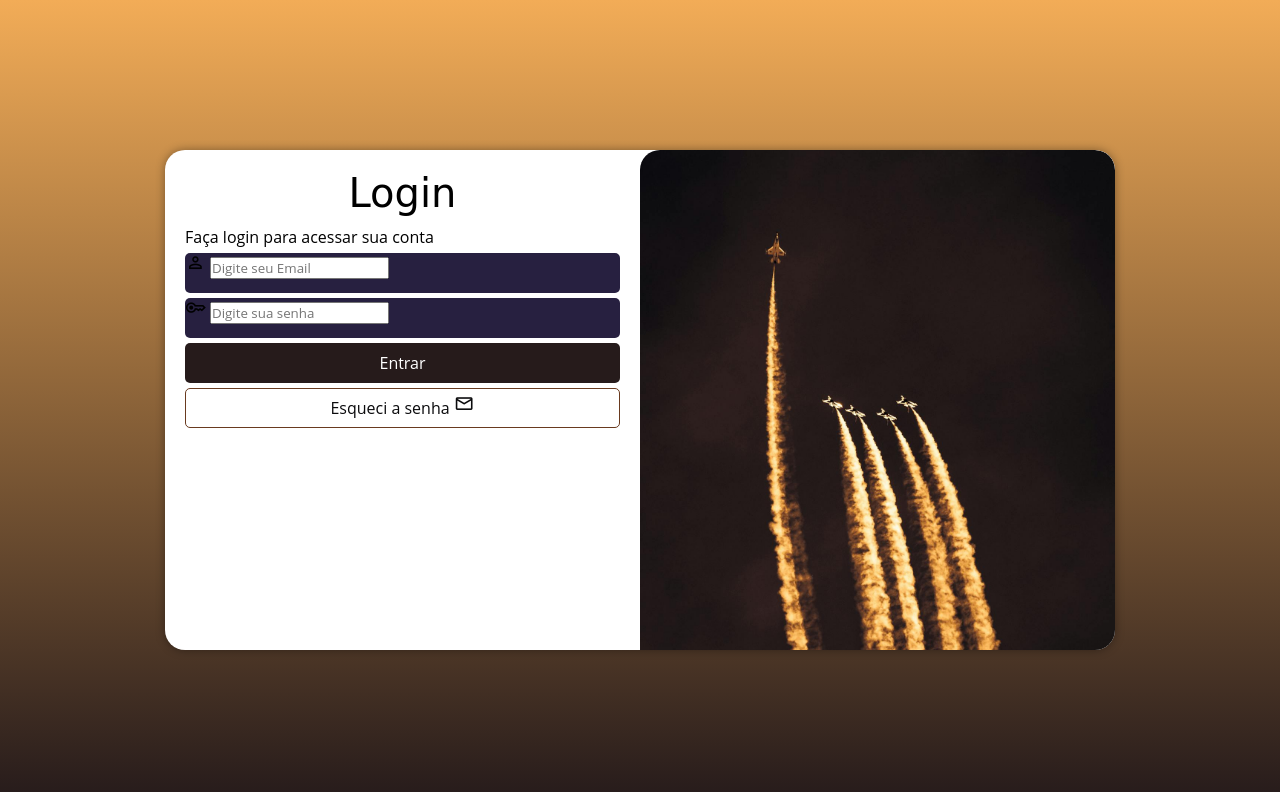
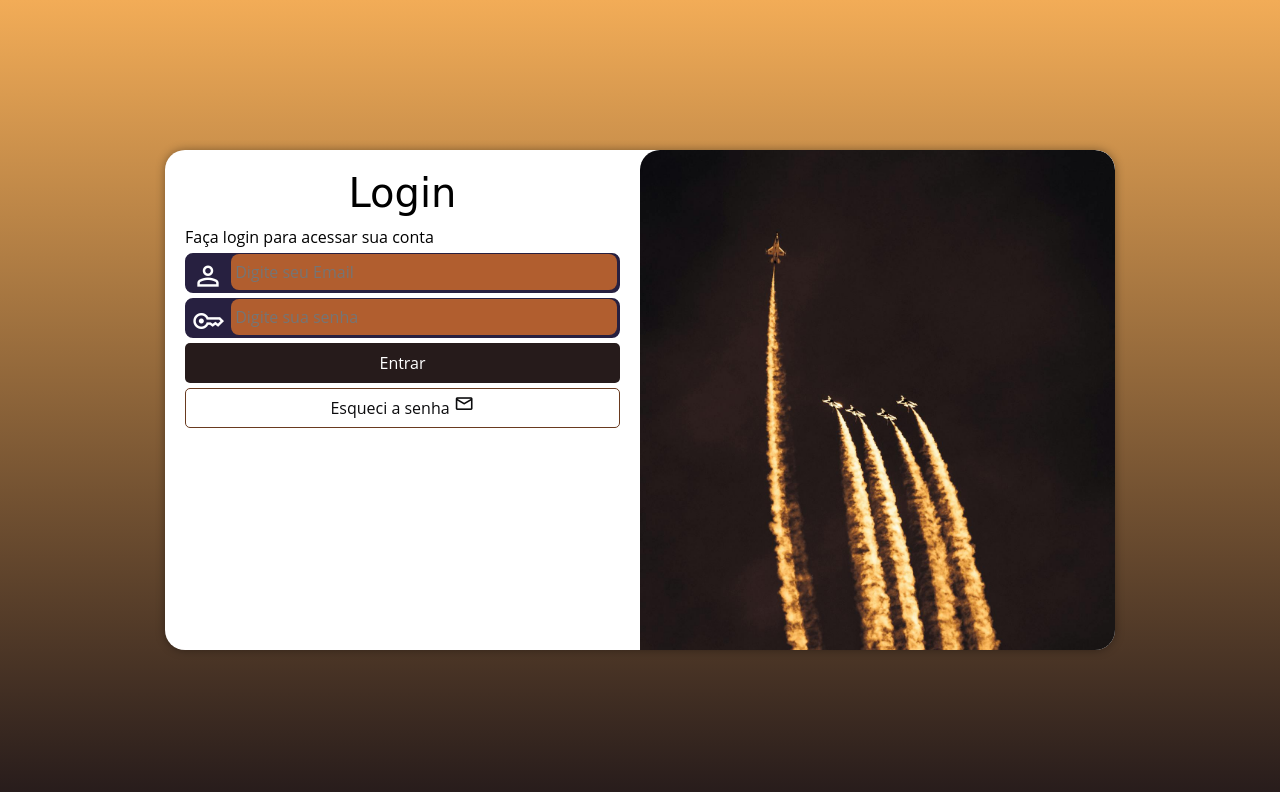
Before and after one commit to S-SILVA7DEV/projeto-login, a plain HTML site: page index.html in a window 1280 px wide. Drawn offline with nearby package versions, Linux system fonts and the light colour scheme; a web font is replaced by a local one.

Commit message:
Update style.css

```diff
--- a/estilos/style.css
+++ b/estilos/style.css
@@ -48,14 +48,13 @@ section#login {
     position: absolute; /* Centraliza o elemento na tela */
     top: 50%; /* Centraliza verticalmente */
     left: 50%; /* Centraliza horizontalmente */
-    transform: translate(-50%, -50%); /* Ajusta a posição para o centro exato */
     background-color: #ffffff;
     width: 250px;
     height: 500px;
     border-radius: 20px;
     overflow: hidden; /* Garante que o conteúdo não ultrapasse os limites do contêiner */
     box-shadow: 0px 0px 10px rgba(0, 0, 0, 0.377); /* Adiciona uma sombra suave ao redor do contêiner */
-
+    transform: translate(-50%, -50%); /* Ajusta a posição para o centro exato */
     transition: width 0.3s height 0.3s; /* Adiciona uma transição suave para mudanças de largura e altura */
     transition-timing-function: ease; /* Define a função de temporização da transição */
 
@@ -91,15 +90,37 @@ dvi#formulario > p {
 
 form > div.campo{
     background-color: var(--roxo);
+    border: 2px solid var(--roxo);
     display: block;
     width: 100%;
     height: 40px;
-    border-radius: 5px;
+    border-radius: 8px;
     margin: 5px 0px;
 }
 
 div.campo > label {
     display: none;
+}
+div.campo > span {
+    color: white;
+    font-size: 2em;
+    width: 40px;
+    padding: 5px;
+}
+
+div.campo > input {
+    background-color: #b15e2f;
+    font-size: 1em;
+    width: calc(100% - 45px);
+    height: 100%;
+    padding: 4px;
+    border: 0px;
+    border-radius: 8px;
+    transform: translateY(-14px);
+}
+
+div.campo > input:focus-within {
+    background-color: white;
 }
 form > input[ type=submit ] {
     display: block;
@@ -110,6 +131,7 @@ form > input[ type=submit ] {
     background-color: var(--marrom-escuro);
     border: none;
     border-radius: 5px;
+    cursor: pointer;
 }
 
 form >input[type=submit]:hover {
```
